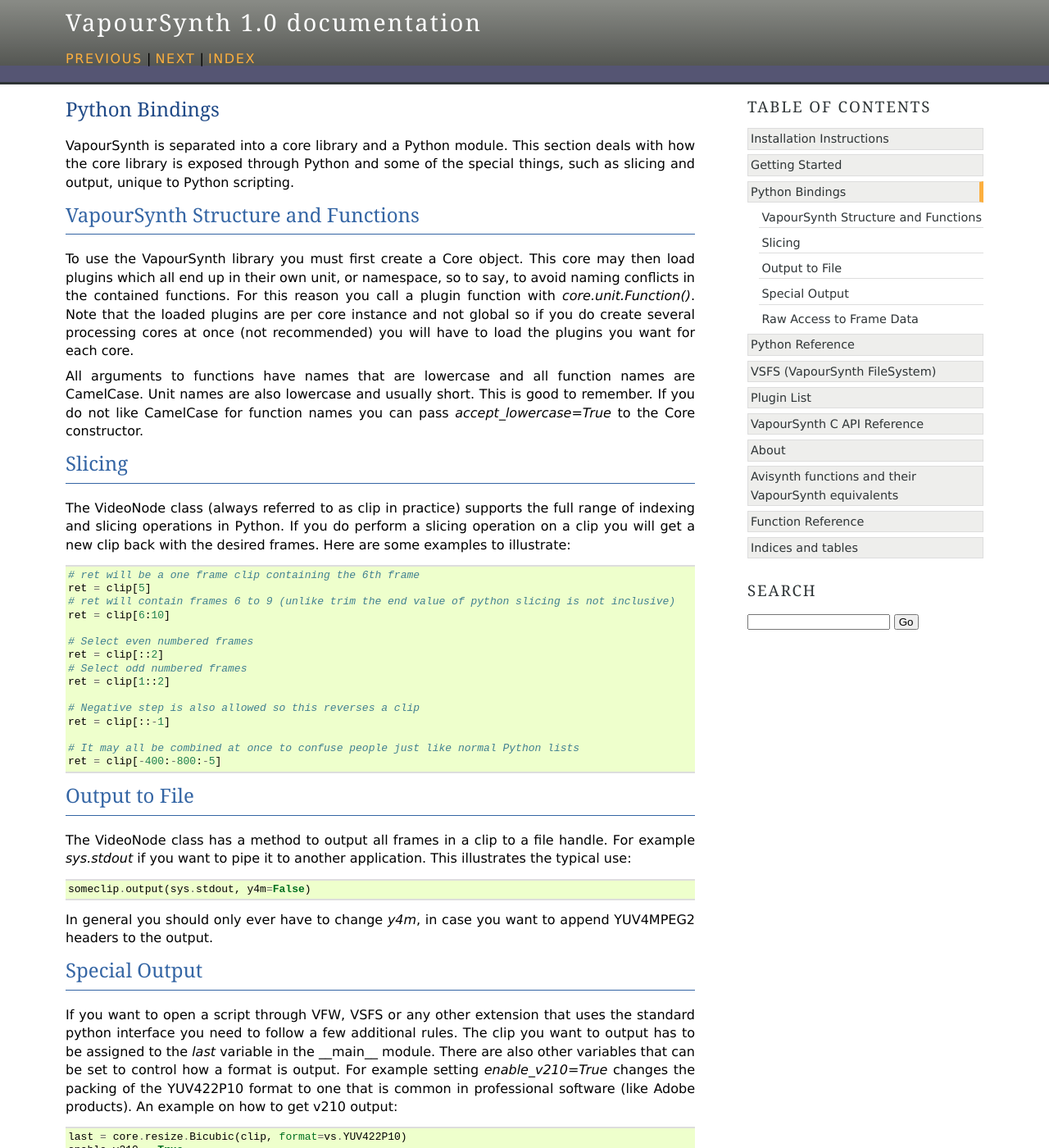
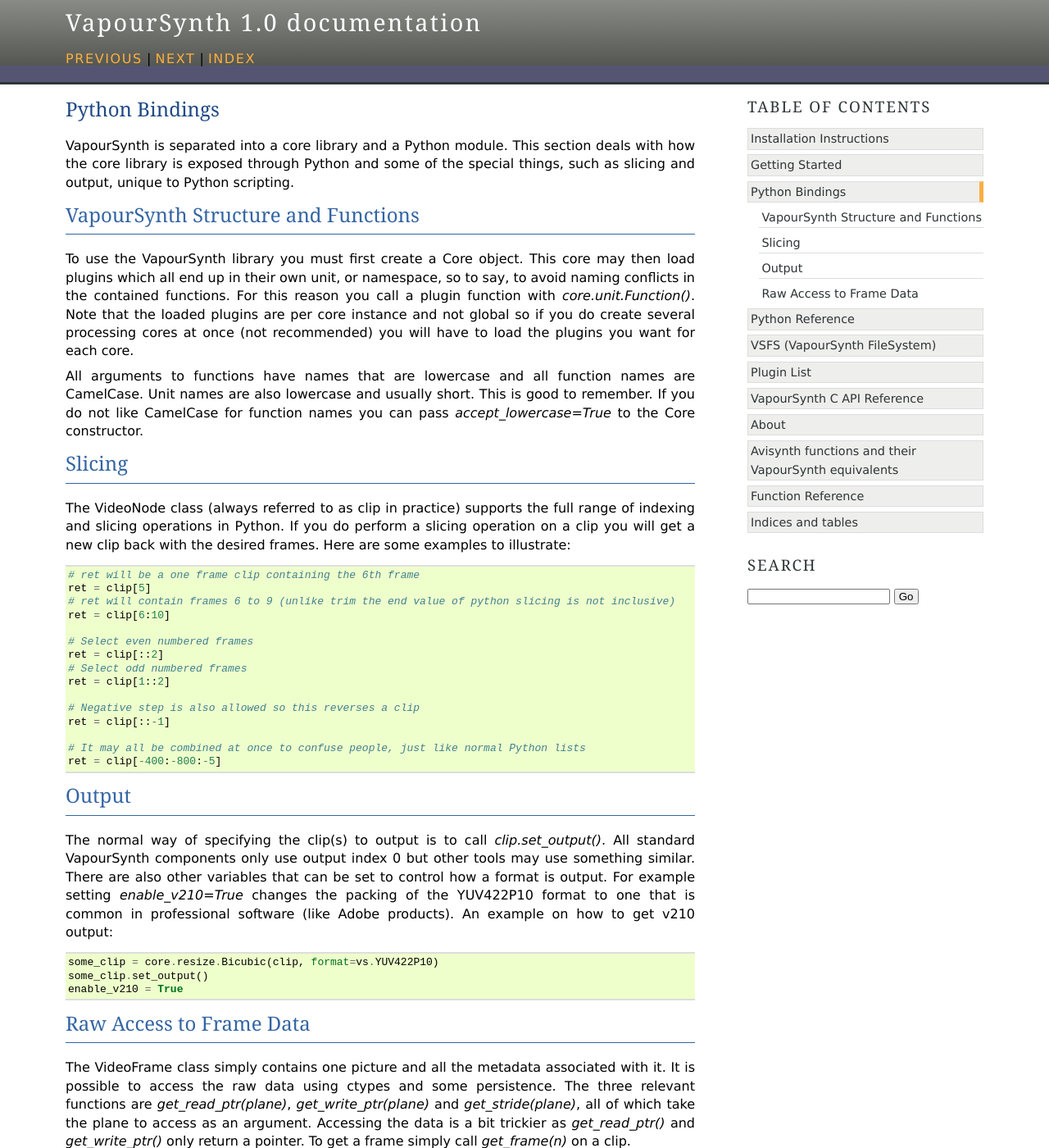
Before and after one commit to vapoursynth/vapoursynth, a Sphinx documentation site: the page built from doc/pythonbindings.rst, in a window 1280 px wide and 1400 px high. Shown: the whole window at 82% size. Built offline with Sphinx 7.4.7, drawn with Linux system fonts in a browser that asks for light colours; formulas are drawn with MathJax 3.

Commit message:
Update documentation a bit
git-svn-id: http://vapoursynth.googlecode.com/svn/trunk@501 f9120d27-2007-6f97-8312-0f4ebfa7710f

```diff
--- a/doc/gettingstarted.rst
+++ b/doc/gettingstarted.rst
@@ -24,7 +24,7 @@
    ret = core.ffms2.Source(source='Super Size Me.avi')
    # apply the undot filter to the video
    ret = core.avs.UnDot(clip=ret)
-   # output the clip to stdout with y4m headers (useful for x264 encoding/mplayer playback)
-   ret.output(sys.stdout, y4m=True)
+   # set the clip to be output
+   ret.set_output()
 
 Remember that most VapourSynth objects have a quite nice string representation in Python, so if you want to know more about an instance just call print().
--- a/doc/pythonbindings.rst
+++ b/doc/pythonbindings.rst
@@ -31,25 +31,18 @@
    # Negative step is also allowed so this reverses a clip
    ret = clip[::-1]
 
-   # It may all be combined at once to confuse people just like normal Python lists
+   # It may all be combined at once to confuse people, just like normal Python lists
    ret = clip[-400:-800:-5]
 
-Output to File
-##############
-The VideoNode class has a method to output all frames in a clip to a file handle. For example *sys.stdout* if you want to pipe it to another application. This illustrates the typical use::
-
-   someclip.output(sys.stdout, y4m=False)
-
-In general you should only ever have to change *y4m*, in case you want to append YUV4MPEG2 headers to the output.
-
-Special Output
-##############
-If you want to open a script through VFW, VSFS or any other extension that uses the standard python interface you need to follow a few additional rules.
-The clip you want to output has to be assigned to the *last* variable in the __main__ module. There are also other variables that can be set to control
+Output
+######
+The normal way of specifying the clip(s) to output is to call *clip.set_output()*. All standard VapourSynth components only use output index 0 but other tools may use something similar.
+There are also other variables that can be set to control
 how a format is output. For example setting *enable_v210=True* changes the packing of the YUV422P10 format to one that is common in professional software (like Adobe products).
 An example on how to get v210 output::
 
-   last = core.resize.Bicubic(clip, format=vs.YUV422P10)
+   some_clip = core.resize.Bicubic(clip, format=vs.YUV422P10)
+   some_clip.set_output()
    enable_v210 = True
 
 Raw Access to Frame Data
--- a/doc/pythonreference.rst
+++ b/doc/pythonreference.rst
@@ -113,6 +113,10 @@
 
       Returns the stride between lines in a *plane*.
 
+   .. py:method:: set_output(index = 0)
+
+      Set the clip to be accessible for output. This is the standard way to specify which clip(s) to output and all VapourSynth tools (vsvfw, vsfs, vspipe) use the clip in *index* 0.
+
 .. py:class:: Format
 
    This class represents all information needed to describe a frame format. It holds the general color type, subsampling, number of planes and so on.
```
